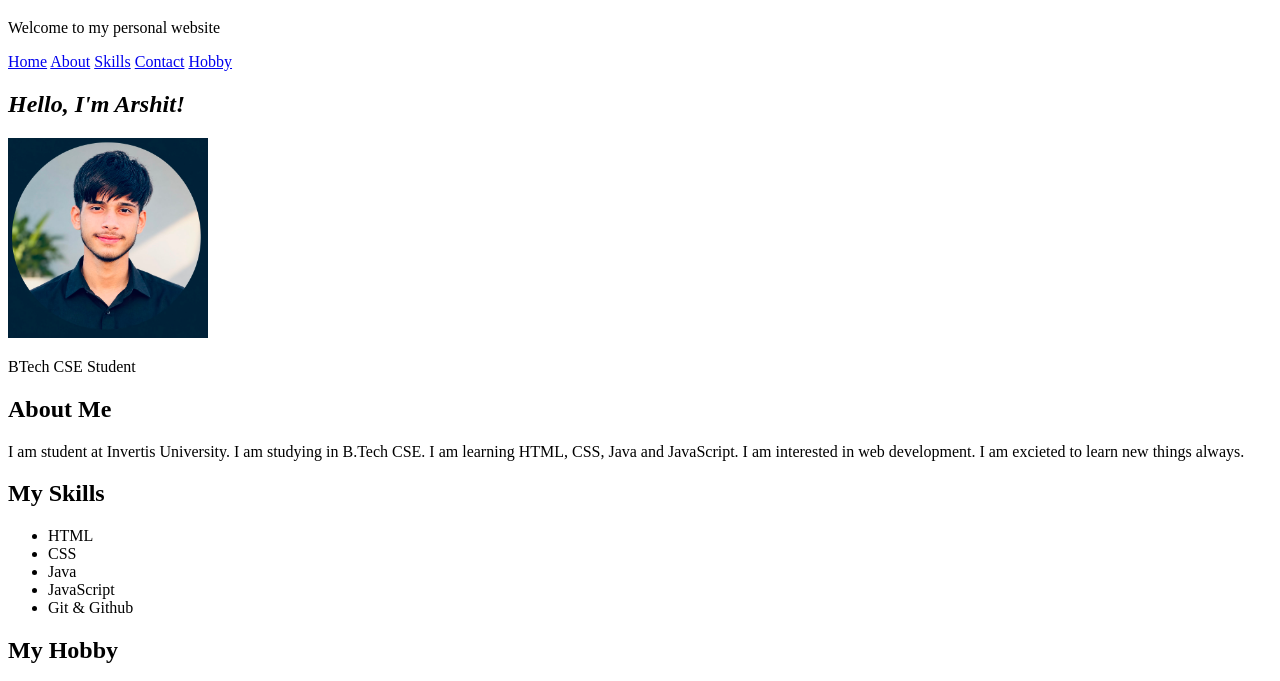
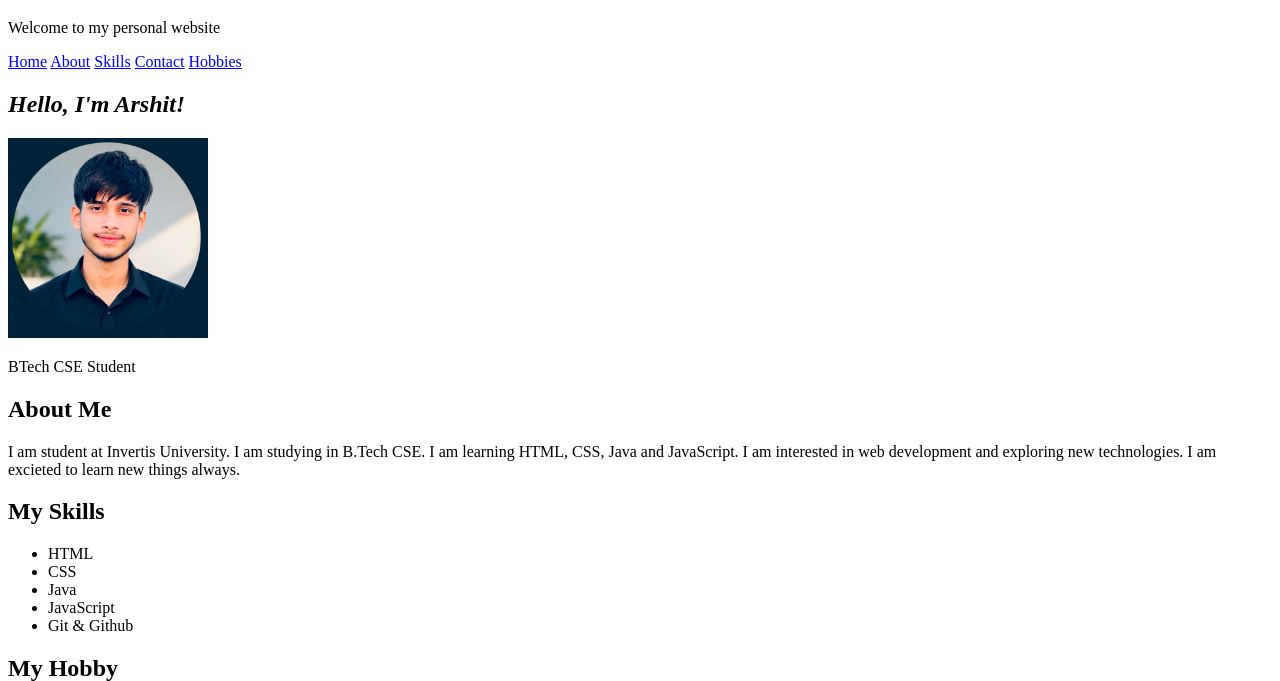
Before and after one commit to arshitkurmi1122-byte/Assignment, a plain HTML site: page Assignment 1/index.html in a window 1280 px wide. Shown: the part 61-742 px from the top of the page. Drawn offline with Linux system fonts and the light colour scheme.

Commit message:
stage 5:add screenshot

```diff
--- a/Assignment 1/index.html
+++ b/Assignment 1/index.html
@@ -17,7 +17,7 @@
         <a href="#about">About</a>
         <a href="#skills">Skills</a>
         <a href="#contact">Contact</a>
-        <a href="#hobby">Hobby</a>
+        <a href="#hobbies">Hobbies</a>
     </nav>
 
     <main>
@@ -30,7 +30,7 @@
 
         <section id="about">
             <h2>About Me</h2>
-            <p>I am student at Invertis University. I am studying in B.Tech CSE. I am learning HTML, CSS, Java and JavaScript. I am interested in web development. I am excieted to learn new things always.</p>
+            <p>I am student at Invertis University. I am studying in B.Tech CSE. I am learning HTML, CSS, Java and JavaScript. I am interested in web development and exploring new technologies. I am excieted to learn new things always.</p>
         </section>
 
         <section id="skills">
@@ -43,12 +43,12 @@
                 <li>Git & Github</li>
             </ul></p>
         </section>
-        <section id="Hobby">
+        <section id="hobbies">
             <h2>My Hobby</h2>
                 <ul type="circle">
                     <li>Reading</li>
                     <li>Swimminng</li>
-                    <li>Exploreing</li>
+                    <li>Exploring</li>
                     <li>Watching</li>
                     <li>Playing</li>
                 </ul>
```
Also changed, not shown: Assignment 1/Screenshot 2026-11-04 at 10.57.50 PM.png (added).
